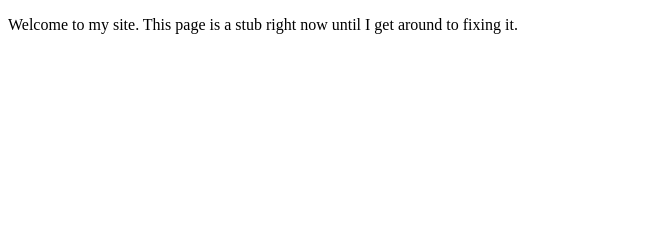
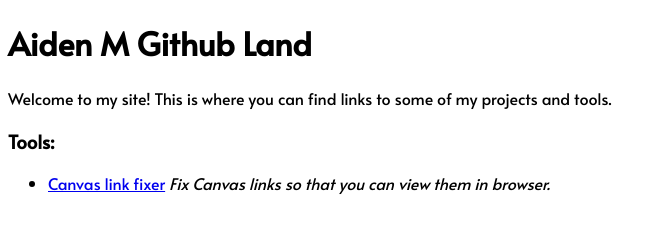
Before and after one commit to aiden-m/aiden-m.github.io, a plain HTML site: page index.html in a window 1280 px wide. Shown: the whole page, without its empty margins (0-667 px from the left). Drawn offline with Linux system fonts and the light colour scheme.

Commit message:
Add basic main index and css

```diff
--- a/index.html
+++ b/index.html
@@ -2,8 +2,19 @@
 <html>
 <head>
   <title>Aiden M's Site</title>
+  <link rel="stylesheet" href="style.css">
+  <!-- Font -->
+  <link href="https://fonts.googleapis.com/css2?family=Alata&display=swap" rel="stylesheet">
 </head>
 <body>
-  <p>Welcome to my site. This page is a stub right now until I get around to fixing it.</p>
+  <h1>Aiden M Github Land</h1>
+  <p>Welcome to my site! This is where you can find links to some of my projects and tools.</p>
+  <h3>Tools:</h3>
+  <ul>
+    <li>
+      <a href='canvaslinkfixer/index.html'>Canvas link fixer</a>
+      <i>Fix Canvas links so that you can view them in browser.</i>
+    </li>
+  </ul>
 </body>
 </html>
--- /dev/null
+++ b/style.css
@@ -0,0 +1,3 @@
+:root {
+  font-family: 'Alata', sans-serif;
+}
```
